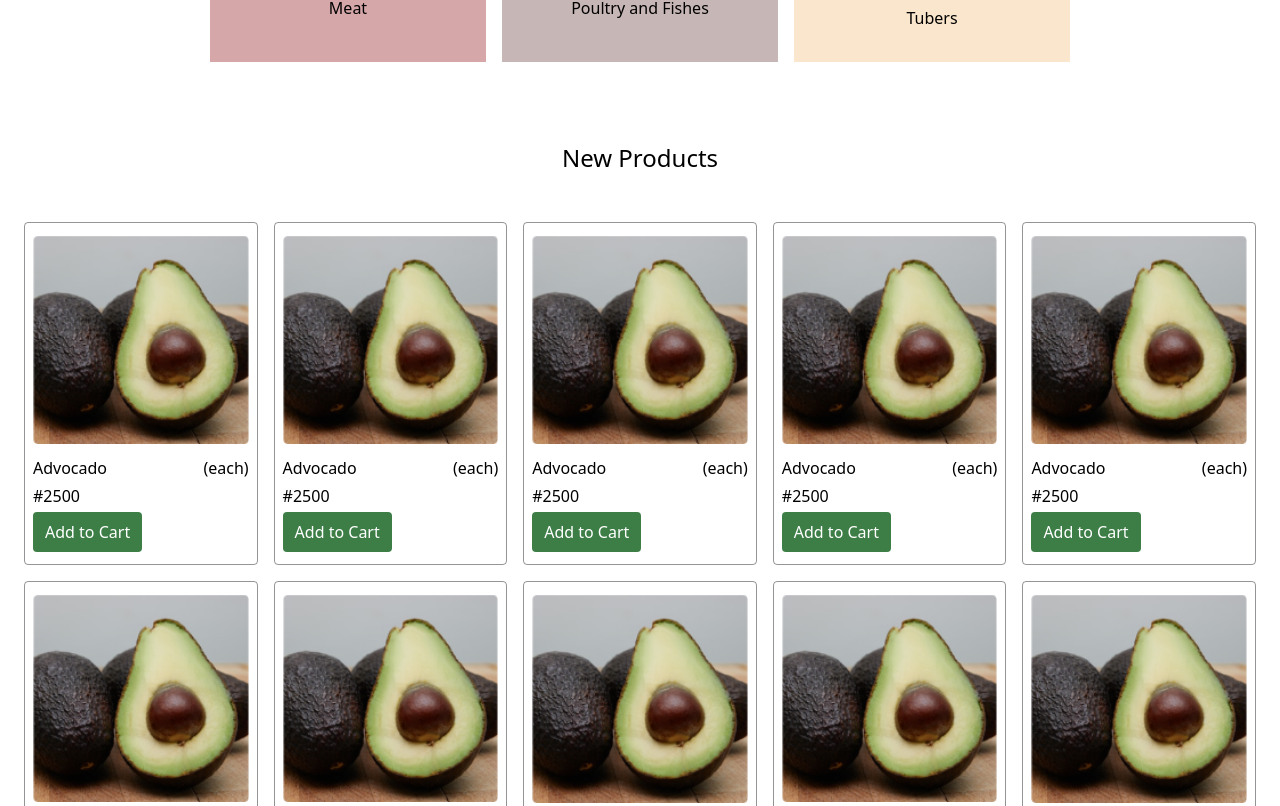
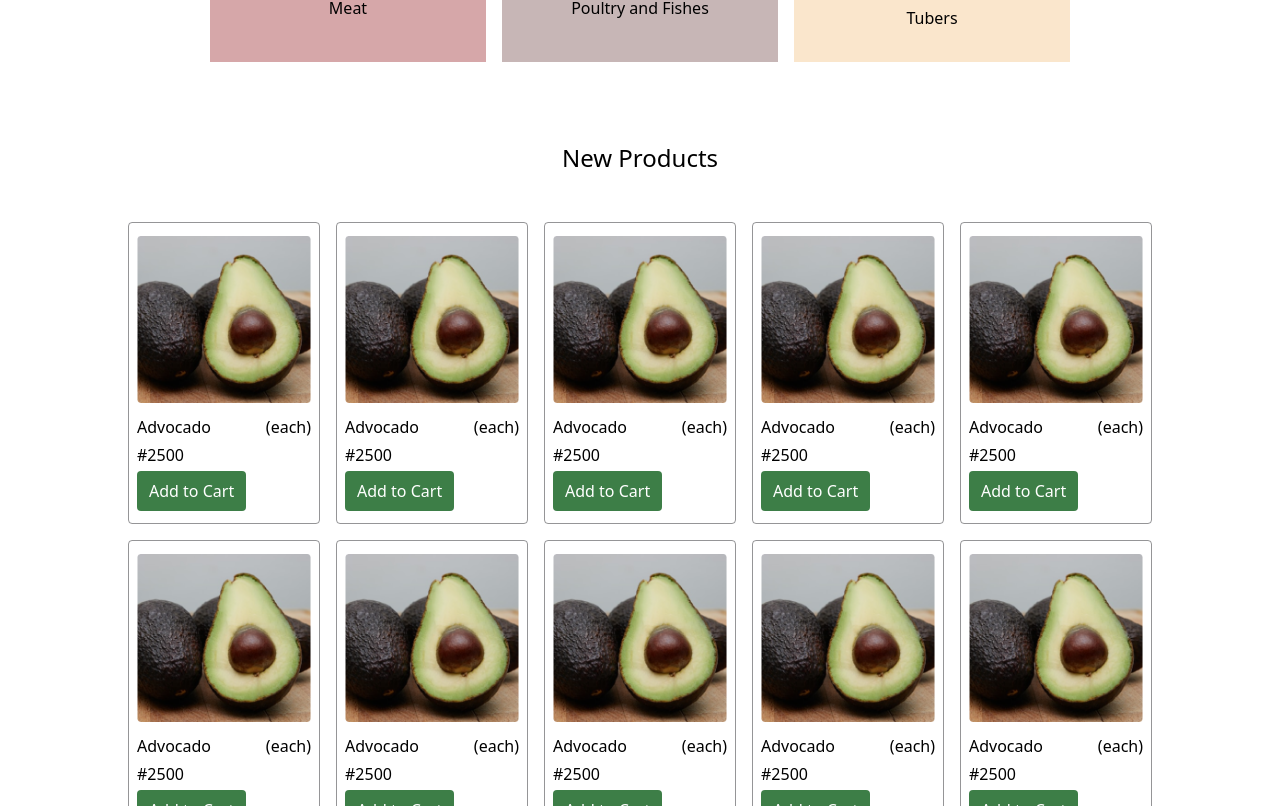
Before and after one commit to Dewaley/eazzy, a React (Create React App) app: page / in a window 1280 px wide. Shown: the part 1174-1980 px from the top of the page. Built offline with nearby package versions, Linux system fonts and the light colour scheme.

Commit message:
minor changes

```diff
--- a/src/components/NewProducts/NewProducts.jsx
+++ b/src/components/NewProducts/NewProducts.jsx
@@ -3,9 +3,9 @@ import Button from "../Button/Button";
 
 const NewProducts = () => {
   return (
-    <div className='flex flex-col gap-12'>
+    <div className='flex flex-col items-center gap-12'>
       <h2 className='text-2xl text-center font-medium'>New Products</h2>
-      <div className='grid grid-cols-2 sm:grid-cols-3 md:grid-cols-4 lg:grid-cols-5 gap-4'>
+      <div className='grid grid-cols-2 sm:grid-cols-3 md:grid-cols-4 lg:grid-cols-5 gap-4 md:w-[80vw]'>
         <div className='px-2 py-3 border-[1px] border-greyish flex flex-col gap-3 rounded'>
           <img
             src={advocado}
```
